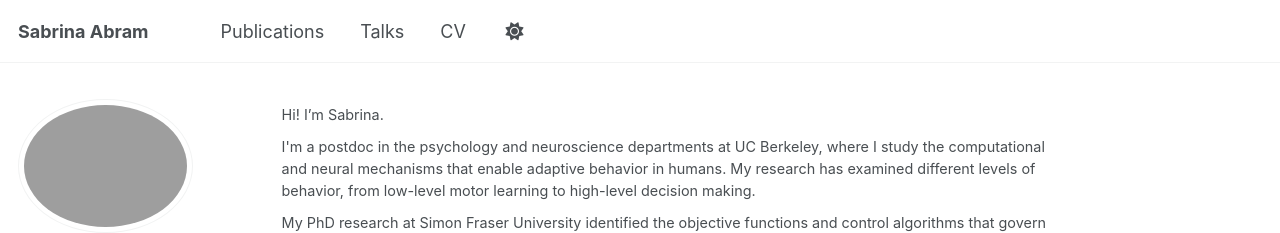
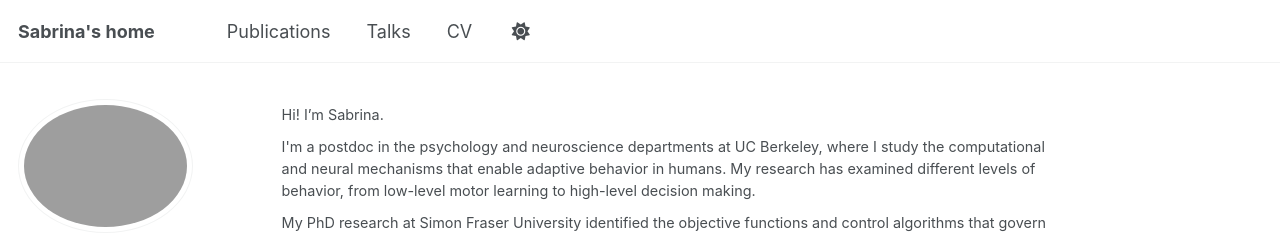
Before and after one commit to abramsabrina/abramsabrina.github.io, a Jekyll site: the page built from _pages/about.md, in a window 1280 px wide. Shown: the top 233 px of the page. Built offline with Jekyll 4.4.1, drawn with Linux system fonts in a browser that asks for light colours; some web fonts are replaced; a script bundle is joined from its source files by our own code; library files that are not in the unit come from our copies.

Commit message:
Update website

```diff
--- a/_config.yml
+++ b/_config.yml
@@ -9,7 +9,7 @@
 # Basic Site Settings
 locale                   : "en-US"
 site_theme               : "default" # The available themes options are "default", "air", "sunrise", "mint", "dirt" and "contrast"
-title                    : "Sabrina Abram"
+title                    : "Sabrina's home"
 title_separator          : "-"
 name                     : &name "Sabrina Abram"
 description              : &description ""   # Update this with a general description of your site, this is the default if not overridden by a page
@@ -143,7 +143,7 @@
   username               :
   app_id                 :
   publisher              :
-og_image                 : "sabrina_33b2.png" # Social media default site image
+og_image                 : "sabrina_33b2_preview.png" # Social media default site image
 og_description           :  # Social media default site image description
 # For specifying social profiles
 # - https://developers.google.com/structured-data/customize/social-profiles
--- a/_includes/seo.html
+++ b/_includes/seo.html
@@ -143,5 +143,7 @@
   <meta property="og:image" content="{% if page.header.image contains "://" %}{{ page.header.image }}{% else %}{{ page.header.image | prepend: "/images/" | prepend: base_path }}{% endif %}">
 {% elsif page.header.overlay_image %}
   <meta property="og:image" content="{% if page.header.overlay_image contains "://" %}{{ page.header.overlay_image }}{% else %}{{ page.header.overlay_image | prepend: "/images/" | prepend: base_path }}{% endif %}">
+{% elsif site.og_image %}
+  <meta property="og:image" content="{{ site.og_image | prepend: "/images/" | prepend: base_path }}">
 {% endif %}
 <!-- end Open Graph protocol -->
```
Also changed, not shown: 1 other file.
